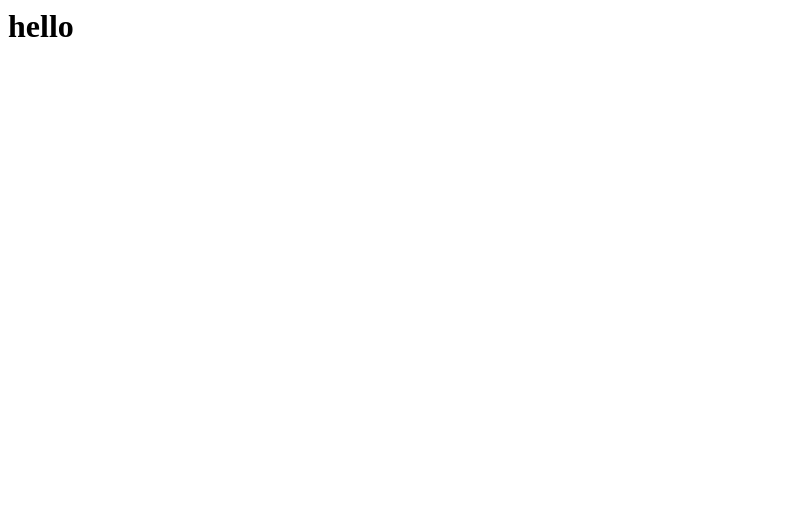
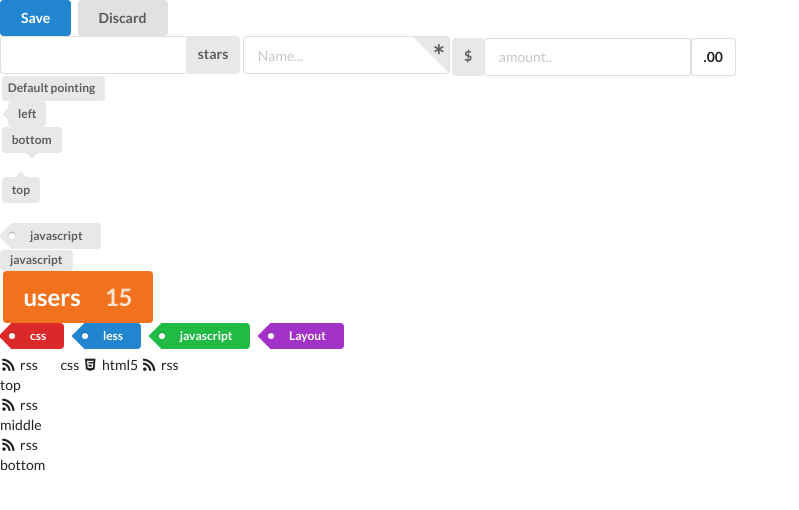
Before and after one commit to sandysanthosh/Semantic-UI, a plain HTML site: page index.html in a window 1280 px wide. Shown: the whole page, without its empty margins (0-799 px from the left). Drawn offline with nearby package versions, Linux system fonts and the light colour scheme.

Commit message:
Semantic Fields Nams

```diff
--- a/index.html
+++ b/index.html
@@ -1 +1,74 @@
-<h1>hello </h1>
+<!DOCTYPE HTML>
+<html>
+<head>
+    <meta charset="utf-8" />
+    <title>Semantic UI CDN</title>
+    <link rel="stylesheet" href="https://cdnjs.cloudflare.com/ajax/libs/semantic-ui/2.2.9/semantic.min.css"/>
+    <script src="https://cdnjs.cloudflare.com/ajax/libs/jquery/3.1.1/jquery.min.js"></script>
+    <script src="https://cdnjs.cloudflare.com/ajax/libs/semantic-ui/2.2.9/semantic.min.js"></script>
+</head>
+<body>
+      <!-- Your Semantic UI Code -->
+      <button class="ui primary button">
+  Save
+</button>
+<button class="ui button">
+  Discard
+</button>
+
+<div>
+<div class='ui right labeled input'>
+<input type='number' min=0 max=5/>
+<label class=' ui label'>stars</label>
+</div>
+
+<div class="ui corner labeled input">
+<input type="text" placeholder="Name...">
+<div class="ui corner label">
+<i class="asterisk icon"></i>
+</div>
+</div>
+<div class="ui corner labeled input">
+<div class="ui corner labeled input"><div class="ui label">$</div>
+<input type="text" placeholder="amount..">
+<div class="ui basic label">.00</div>
+</div>
+</div></br>
+
+
+
+
+<div class='ui image label'>Default pointing</div></br>
+<div class='ui left pointing label'>left </div></br>
+<div class='ui bottom pointing label'>bottom </div></br>
+<div class='ui top pointing label'>top </div></div></br>
+
+
+
+
+<div class='ui tag label'>javascript</div> <!-- Tag -->
+</br>
+<div class='ui horizontal label'>javascript</div> <!-- Tag -->
+</br>
+
+<div class='ui massive orange label'>users<div class='detail'>15</div></div> <!-- Tag -->
+
+<div class='ui tag labels'>
+<!-- <div class='ui cirular labels'> circular button-->
+<div class='ui red label'>css</div>
+<div class='ui blue label'>less</div>
+<div class='ui green label'>javascript</div>
+<div class='ui purple label'>Layout</div>
+</div>
+
+<i class='rss icon'></i>rss
+<i class='css icon'></i>css
+<i class='html5 icon'></i>html5
+
+<i class='rss icon'></i>rss<div class='top aligned content'>top</div>
+<i class='rss icon'></i>rss<div class='middle  aligned content'>middle</div>
+<i class='rss icon'></i>rss<div class='bottom aligned content'>bottom</div>
+
+
+</body>
+</html>
```
